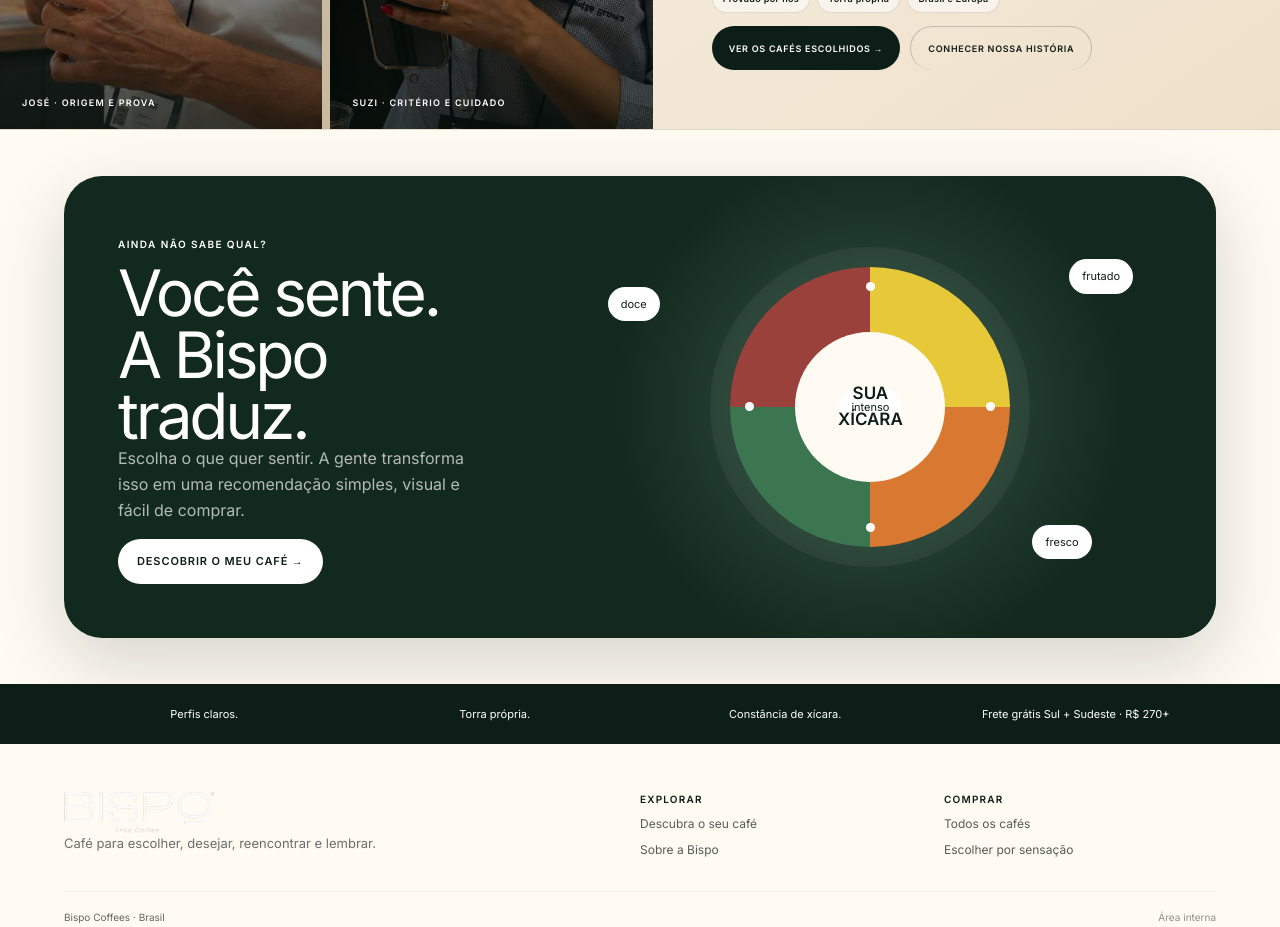
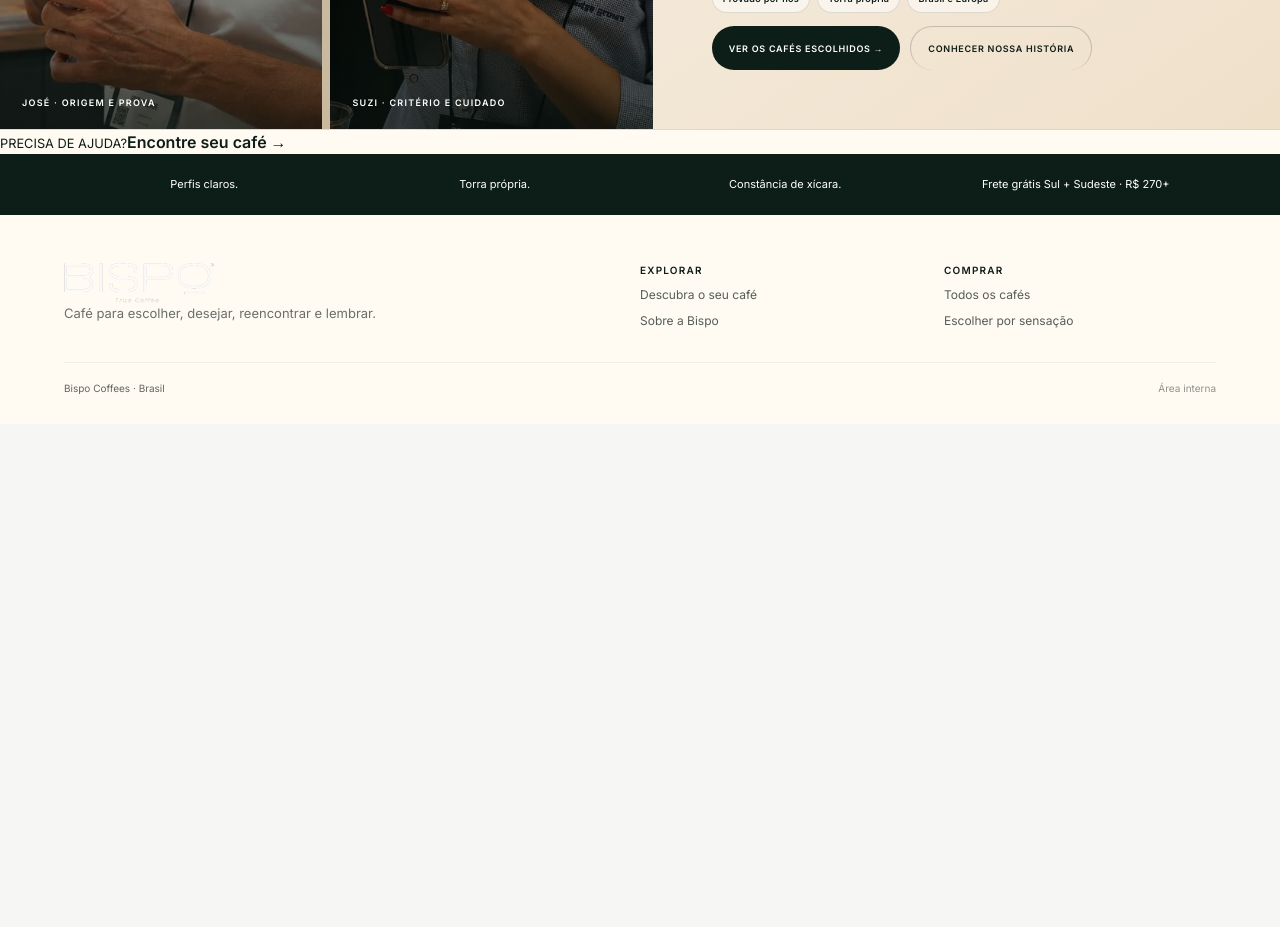
Before and after one commit to rezendeantonio1410-ops/bbos, a Next.js app in the folder apps/web/: page /loja in a window 1280 px wide. Shown: the part 4460-5387 px from the top of the page. After the commit the page ends 4884 px from the top, so only its background shows below. Built offline with nearby package versions, Linux system fonts and the light colour scheme.

Commit message:
refine(storefront): keep sensory guidance always within reach

```diff
--- a/apps/web/src/app/loja/conversion-review.module.css
+++ b/apps/web/src/app/loja/conversion-review.module.css
@@ -186,6 +186,58 @@
   opacity: 0.94;
 }
 
+.floatingGuide {
+  position: fixed;
+  right: 22px;
+  bottom: 22px;
+  z-index: 24;
+  display: flex;
+  align-items: center;
+  gap: 11px;
+  min-height: 56px;
+  padding: 8px 17px 8px 9px;
+  border: 1px solid rgba(255, 255, 255, 0.18);
+  border-radius: 999px;
+  color: #fff;
+  background: rgba(13, 29, 23, 0.96);
+  box-shadow: 0 14px 38px rgba(13, 29, 23, 0.24);
+  backdrop-filter: blur(12px);
+  text-decoration: none;
+  transition: transform 180ms ease, box-shadow 180ms ease;
+}
+
+.floatingGuide:hover {
+  transform: translateY(-3px);
+  box-shadow: 0 18px 44px rgba(13, 29, 23, 0.3);
+}
+
+.floatingGuide > span {
+  width: 38px;
+  height: 38px;
+  flex: 0 0 38px;
+  border: 4px solid rgba(255, 255, 255, 0.16);
+  border-radius: 50%;
+  background: conic-gradient(#e6c838 0 25%, #d97830 25% 50%, #3b7651 50% 75%, #a7433e 75%);
+  box-sizing: border-box;
+}
+
+.floatingGuide div {
+  display: grid;
+  gap: 2px;
+}
+
+.floatingGuide small {
+  font-size: 8px;
+  font-weight: 850;
+  letter-spacing: 0.12em;
+  opacity: 0.62;
+}
+
+.floatingGuide b {
+  font-size: 11px;
+  letter-spacing: 0.02em;
+}
+
 @media (max-width: 600px) {
   .header {
     height: 62px !important;
@@ -227,4 +279,22 @@
   .internationalProof {
     padding: 12px 13px;
   }
+
+  .floatingGuide {
+    right: 14px;
+    bottom: 14px;
+    width: 54px;
+    min-height: 54px;
+    padding: 8px;
+    justify-content: center;
+  }
+
+  .floatingGuide > span {
+    width: 38px;
+    height: 38px;
+  }
+
+  .floatingGuide div {
+    display: none;
+  }
 }
--- a/apps/web/src/app/loja/page.tsx
+++ b/apps/web/src/app/loja/page.tsx
@@ -483,37 +483,17 @@ export default function LojaPage() {
           </div>
         </section>
 
-        <section className={`${styles.discovery} ${journey.discovery}`}>
-          <div className={styles.discoveryCopy}>
-            <small>AINDA NÃO SABE QUAL?</small>
-            <h2>
-              Você sente.
-              <br />A Bispo traduz.
-            </h2>
-            <p>
-              Escolha o que quer sentir. A gente transforma isso em uma
-              recomendação simples, visual e fácil de comprar.
-            </p>
-            <Link href="/loja/descobrir">Descobrir o meu café →</Link>
+        <Link
+          className={review.floatingGuide}
+          href="/loja/descobrir"
+          aria-label="Precisa de ajuda? Descubra o seu café"
+        >
+          <span aria-hidden="true" />
+          <div>
+            <small>PRECISA DE AJUDA?</small>
+            <b>Encontre seu café →</b>
           </div>
-          <div className={styles.discoveryVisual}>
-            <div className={styles.ring}>
-              <i />
-              <i />
-              <i />
-              <i />
-              <b>
-                SUA
-                <br />
-                XÍCARA
-              </b>
-            </div>
-            <span>doce</span>
-            <span>frutado</span>
-            <span>fresco</span>
-            <span>intenso</span>
-          </div>
-        </section>
+        </Link>
 
         <section className={styles.valueStrip}>
           <span>Perfis claros.</span>
```
